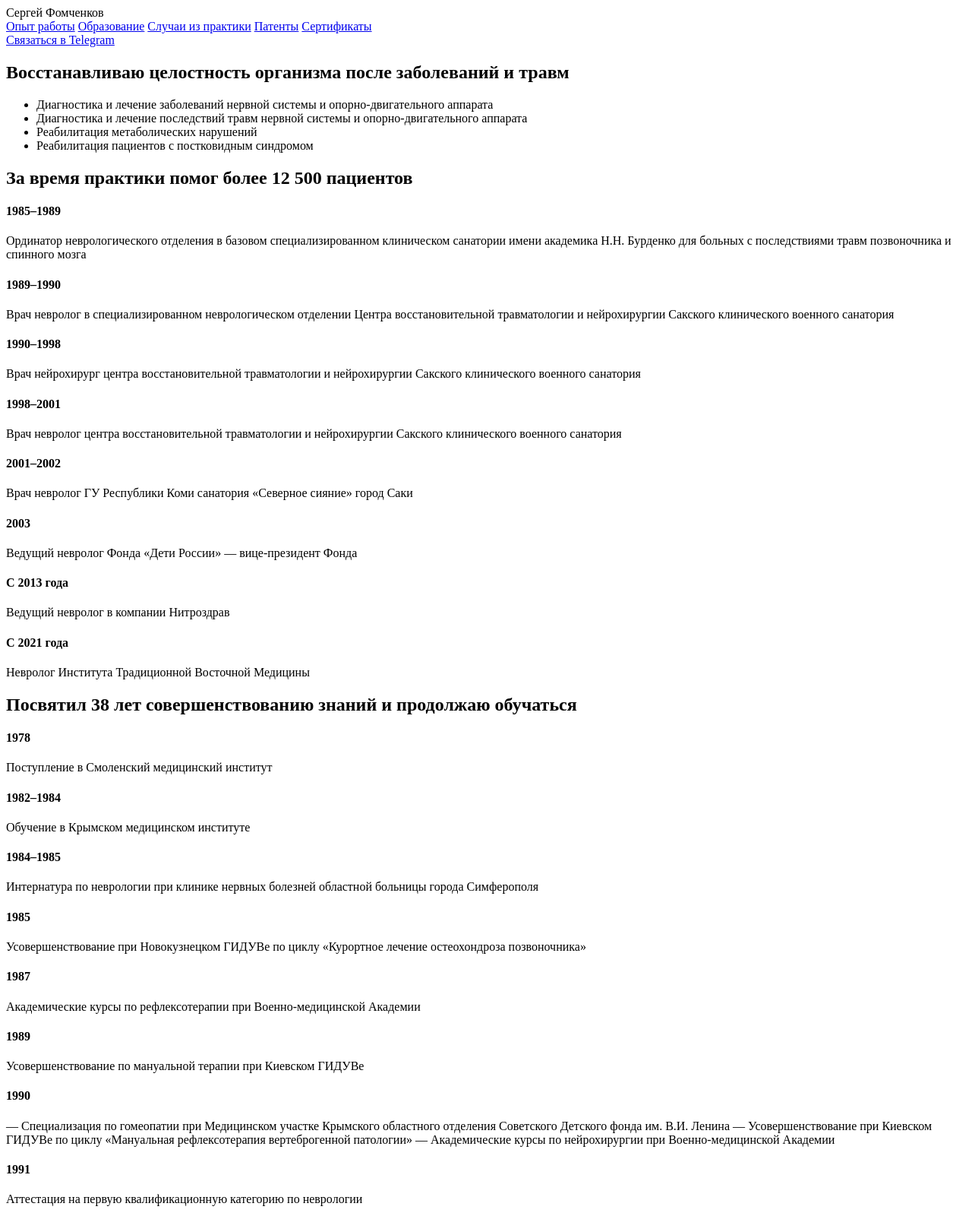
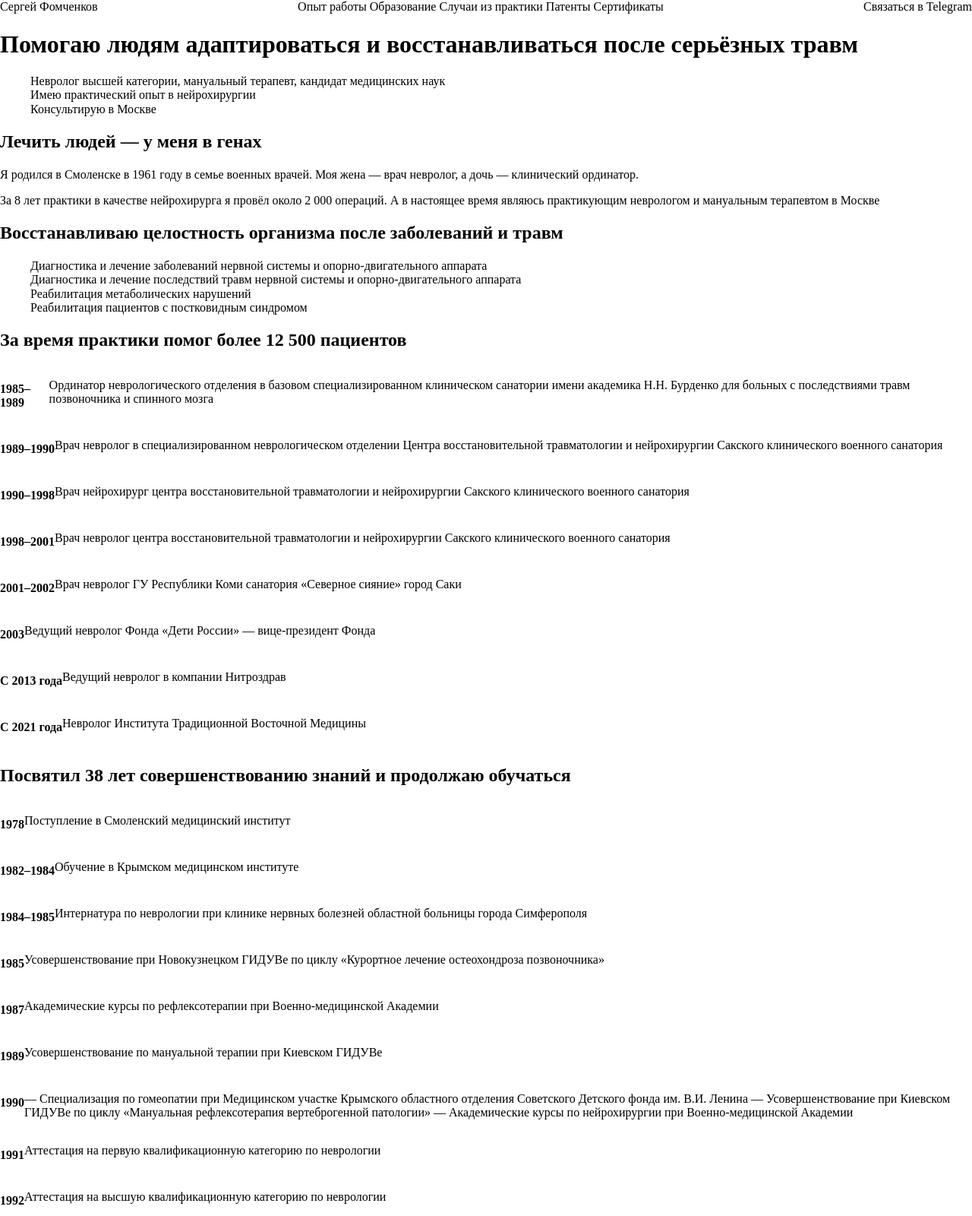
Before and after one commit to ansymvolokova/f24-team03, a website: page index.html in a window 1280 px wide. Shown: the top 1600 px of the page at 76% size. Drawn offline with Linux system fonts and the light colour scheme.

Commit message:
styles draft

```diff
--- a/index.html
+++ b/index.html
@@ -5,8 +5,9 @@
     <meta name="viewport"
           content="width=device-width, user-scalable=no, initial-scale=1.0, maximum-scale=1.0, minimum-scale=1.0">
     <meta http-equiv="X-UA-Compatible" content="ie=edge">
+    <link rel="stylesheet" href="styles/normalize.css">
     <link rel="stylesheet" href="styles/style.css">
-    <title>Document</title>
+    <title>Dr Med Fomchenkov</title>
 </head>
 <body>
 <header>
@@ -23,10 +24,41 @@
     </div>
 </header>
 <section class="home-page">
-    <h2>Восстанавливаю целостность организма после заболеваний и травм</h2>
+    <h1>
+        Помогаю людям адаптироваться и восстанавливаться после серьёзных травм
+    </h1>
     <ul>
-<!--        &#10004;-->
-        <li>Диагностика и лечение заболеваний нервной системы и опорно-двигательного аппарата</li>
+        <li>
+            Невролог высшей категории, мануальный терапевт, кандидат медицинских наук
+        </li>
+        <li>
+            Имею практический опыт в нейрохирургии
+        </li>
+        <li>
+            Консультирую в Москве
+        </li>
+    </ul>
+</section>
+<section>
+    <h2>
+        Лечить людей — у меня в генах
+    </h2>
+    <p>
+        Я родился в Смоленске в 1961 году в семье военных врачей.
+        Моя жена — врач невролог, а дочь — клинический ординатор.
+    </p>
+    <p>
+        За 8 лет практики в качестве нейрохирурга я провёл около 2 000 операций.
+        А в настоящее время являюсь практикующим неврологом и мануальным терапевтом в Москве
+    </p>
+</section>
+<section>
+    <h2>
+        Восстанавливаю целостность организма после заболеваний и травм
+    </h2>
+    <ul>
+        <!--        &#10004;-->
+        <li> Диагностика и лечение заболеваний нервной системы и опорно-двигательного аппарата</li>
         <li>Диагностика и лечение последствий травм нервной системы и опорно-двигательного аппарата</li>
         <li>Реабилитация метаболических нарушений</li>
         <li>Реабилитация пациентов с постковидным синдромом</li>
@@ -37,7 +69,7 @@
     <h2>
         За время практики помог более 12 500 пациентов
     </h2>
-    <div>
+    <div class="flex-item">
         <h4>
             1985–1989
         </h4>
@@ -46,7 +78,7 @@
             Н.Н. Бурденко для больных с последствиями травм позвоночника и спинного мозга
         </p>
     </div>
-    <div>
+    <div class="flex-item">
         <h4>
             1989–1990
         </h4>
@@ -55,23 +87,25 @@
             травматологии и нейрохирургии Сакского клинического военного санатория
         </p>
     </div>
-    <div>
+    <div class="flex-item">
         <h4>
             1990–1998
         </h4>
         <p>
-            Врач нейрохирург центра восстановительной травматологии и нейрохирургии Сакского клинического военного санатория
+            Врач нейрохирург центра восстановительной травматологии и нейрохирургии Сакского клинического военного
+            санатория
         </p>
     </div>
-    <div>
+    <div class="flex-item">
         <h4>
             1998–2001
         </h4>
         <p>
-            Врач невролог центра восстановительной травматологии и нейрохирургии Сакского клинического военного санатория
+            Врач невролог центра восстановительной травматологии и нейрохирургии Сакского клинического военного
+            санатория
         </p>
     </div>
-    <div>
+    <div class="flex-item">
         <h4>
             2001–2002
         </h4>
@@ -79,7 +113,7 @@
             Врач невролог ГУ Республики Коми санатория «Северное сияние» город Саки
         </p>
     </div>
-    <div>
+    <div class="flex-item">
         <h4>
             2003
         </h4>
@@ -87,7 +121,7 @@
             Ведущий невролог Фонда «Дети России» — вице-президент Фонда
         </p>
     </div>
-    <div>
+    <div class="flex-item">
         <h4>
             С 2013 года
         </h4>
@@ -95,7 +129,7 @@
             Ведущий невролог в компании Нитроздрав
         </p>
     </div>
-    <div>
+    <div class="flex-item">
         <h4>
             С 2021 года
         </h4>
@@ -109,7 +143,7 @@
     <h2>
         Посвятил 38 лет совершенствованию знаний и продолжаю обучаться
     </h2>
-    <div>
+    <div class="flex-item">
         <h4>
             1978
         </h4>
@@ -117,7 +151,7 @@
             Поступление в Смоленский медицинский институт
         </p>
     </div>
-    <div>
+    <div class="flex-item">
         <h4>
             1982–1984
         </h4>
@@ -125,7 +159,7 @@
             Обучение в Крымском медицинском институте
         </p>
     </div>
-    <div>
+    <div class="flex-item">
         <h4>
             1984–1985
         </h4>
@@ -133,7 +167,7 @@
             Интернатура по неврологии при клинике нервных болезней областной больницы города Симферополя
         </p>
     </div>
-    <div>
+    <div class="flex-item">
         <h4>
             1985
         </h4>
@@ -141,7 +175,7 @@
             Усовершенствование при Новокузнецком ГИДУВе по циклу «Курортное лечение остеохондроза позвоночника»
         </p>
     </div>
-    <div>
+    <div class="flex-item">
         <h4>
             1987
         </h4>
@@ -149,7 +183,7 @@
             Академические курсы по рефлексотерапии при Военно-медицинской Академии
         </p>
     </div>
-    <div>
+    <div class="flex-item">
         <h4>
             1989
         </h4>
@@ -157,7 +191,7 @@
             Усовершенствование по мануальной терапии при Киевском ГИДУВе
         </p>
     </div>
-    <div>
+    <div class="flex-item">
         <h4>
             1990
         </h4>
@@ -168,7 +202,7 @@
             — Академические курсы по нейрохирургии при Военно-медицинской Академии
         </p>
     </div>
-    <div>
+    <div class="flex-item">
         <h4>
             1991
         </h4>
@@ -176,7 +210,7 @@
             Аттестация на первую квалификационную категорию по неврологии
         </p>
     </div>
-    <div>
+    <div class="flex-item">
         <h4>
             1992
         </h4>
@@ -184,7 +218,7 @@
             Аттестация на высшую квалификационную категорию по неврологии
         </p>
     </div>
-    <div>
+    <div class="flex-item">
         <h4>
             1994
         </h4>
@@ -193,7 +227,7 @@
             заболеваний и травм позвоночника и спинного мозга»
         </p>
     </div>
-    <div>
+    <div class="flex-item">
         <h4>
             1995
         </h4>
@@ -203,7 +237,7 @@
             — Усовершенствование при Крымском мединституте по циклу «Физиотерапия в детской неврологии»
         </p>
     </div>
-    <div>
+    <div class="flex-item">
         <h4>
             1998
         </h4>
@@ -211,7 +245,7 @@
             Подтверждение высшей квалификационной категории по неврологии
         </p>
     </div>
-    <div>
+    <div class="flex-item">
         <h4>
             2000
         </h4>
@@ -221,15 +255,16 @@
             Kissingen, Германия
         </p>
     </div>
-    <div>
+    <div class="flex-item">
         <h4>
             2002
         </h4>
         <p>
-            ТУ при Крымском мединституте по циклу: «Современные проблемы клиники, диагностики и лечения заболеваний н.с.»
+            ТУ при Крымском мединституте по циклу: «Современные проблемы клиники, диагностики и лечения заболеваний
+            н.с.»
         </p>
     </div>
-    <div>
+    <div class="flex-item">
         <h4>
             2003
         </h4>
@@ -237,7 +272,7 @@
             Подтверждение высшей квалификационной категории по неврологии.
         </p>
     </div>
-    <div>
+    <div class="flex-item">
         <h4>
             2004
         </h4>
@@ -245,24 +280,26 @@
             Усовершенствование по неврологии при Московском институте усовершенствования врачей
         </p>
     </div>
-    <div>
+    <div class="flex-item">
         <h4>
             2005
         </h4>
         <p>
-            Усовершенствование при Московском институте неврологии по циклу: «Применение диспорта при заболеваниях нервной системы»
+            Усовершенствование при Московском институте неврологии по циклу: «Применение диспорта при заболеваниях
+            нервной системы»
         </p>
     </div>
-    <div>
+    <div class="flex-item">
         <h4>
             2005–2006
         </h4>
         <p>
-            — Усовершенствование при Московском институте неврологии по циклу: «Применение диспорта при заболеваниях нервной системы»
+            — Усовершенствование при Московском институте неврологии по циклу: «Применение диспорта при заболеваниях
+            нервной системы»
             — Подтверждение высшей квалификационной категории по неврологии
         </p>
     </div>
-    <div>
+    <div class="flex-item">
         <h4>
             2009
         </h4>
@@ -270,7 +307,7 @@
             Усовершенствование по неврологии при РМАПО
         </p>
     </div>
-    <div>
+    <div class="flex-item">
         <h4>
             2011
         </h4>
@@ -278,16 +315,17 @@
             Подтверждение высшей категории по неврологии
         </p>
     </div>
-    <div>
+    <div class="flex-item">
         <h4>
             2014–2015
         </h4>
         <p>
-            Усовершенствование по неврологии, мануальной терапии и организации здравоохранения и общественному здоровью
+            Усовершенствование по неврологии, мануальной терапии и организации здравоохранения и общественному
+            здоровью
             при Национальном Медико-Хирургическом Центре (НМХЦ) им. Н.И. Пирогова
         </p>
     </div>
-    <div>
+    <div class="flex-item">
         <h4>
             2016
         </h4>
@@ -295,16 +333,17 @@
             Подтверждение высшей квалификационной категории по неврологии
         </p>
     </div>
-    <div>
+    <div class="flex-item">
         <h4>
             2017–2020
         </h4>
         <p>
-            Усовершенствование по рефлексотерапии, неврологии и мануальной терапии при Национальном Медико-Хирургическом
+            Усовершенствование по рефлексотерапии, неврологии и мануальной терапии при Национальном
+            Медико-Хирургическом
             Центре (НМХЦ) им. Н.И. Пирогова
         </p>
     </div>
-    <div>
+    <div class="flex-item">
         <h4>
             2020
         </h4>
@@ -315,12 +354,21 @@
     </div>
 </section>
 <section id="cases">
+    <h2>
+        Помогаю восстанавливаться даже после сложных травм
+    </h2>
 
 </section>
 <section id="patents">
+    <h2>
+        Принял участие в создании патентов
+    </h2>
 
 </section>
 <section id="certificates">
+    <h2>
+        Регулярно подтверждаю свой профессионализм
+    </h2>
 
 </section>
 
--- a/styles/style.scss
+++ b/styles/style.scss
@@ -0,0 +1,16 @@
+header {
+  display: flex;
+  justify-content: space-between;
+  div a{
+    color: black;
+  }
+  nav a{
+    color: black;
+  }
+}
+
+section {
+  .flex-item{
+    display: flex;
+  }
+}
```
Also changed, not shown: styles/normalize.css (added), styles/style.css, 1 other file.
